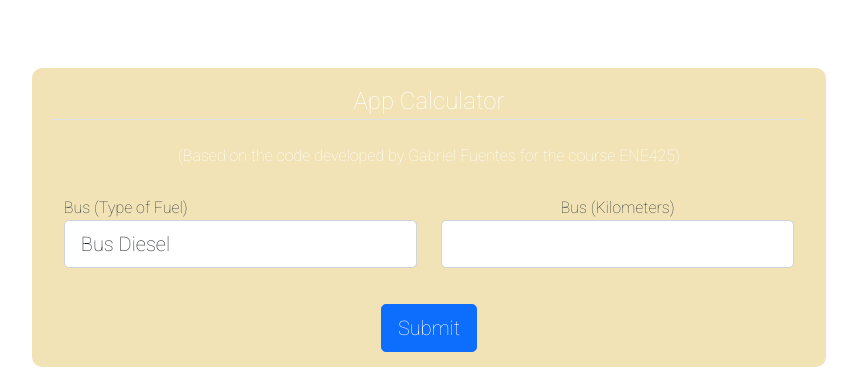
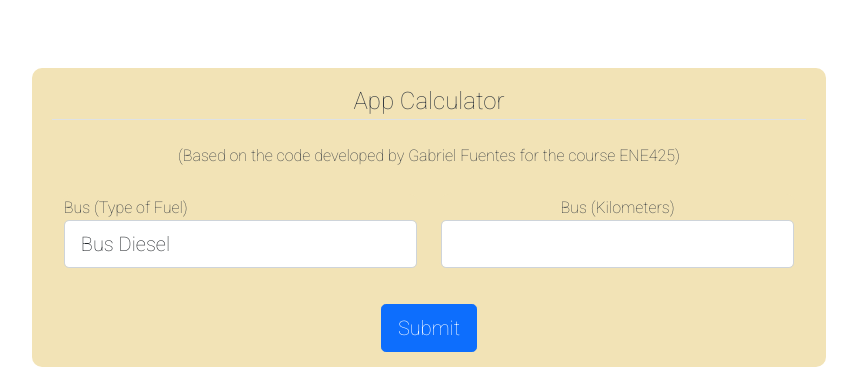
Before and after one commit to MarthineInge/ene425-2022-app-marthinehi, a Flask app: page /app_calculator in a window 1280 px wide. Shown: the part 60-431 px from the top of the page, without its empty margins (211-1068 px from the left). Run offline with Flask 2, Linux system fonts and the light colour scheme; some libraries are stand-ins or nearby versions.

Commit message:
Update layout.html

```diff
--- a/templates/layout.html
+++ b/templates/layout.html
@@ -119,7 +119,7 @@
             .section_caculator_entry_css .box {
               flex: 1;
               background: #f2e3b6 ;
-              color: #fff;
+              color: #343a40;
               border-radius: 10px;
               margin: 20px 10px;
               padding: 15px 20px;
@@ -128,7 +128,7 @@
             .section_caculator_entry_css .box:nth-of-type(1) {
               flex-grow:1;
               background: #fff ;
-              color: #fff;
+              color: #343a40;
               border-radius: 10px;
               margin: 0px 0px;
               padding: 0px 0px;
@@ -137,7 +137,7 @@
             .section_caculator_entry_css .box:nth-of-type(2) {
               flex-grow:5;
               background: #f2e3b6 ;
-              color: #fff;
+              color: #343a40;
               border-radius: 10px;
               margin: 20px 10px;
               padding: 15px 20px;
```
